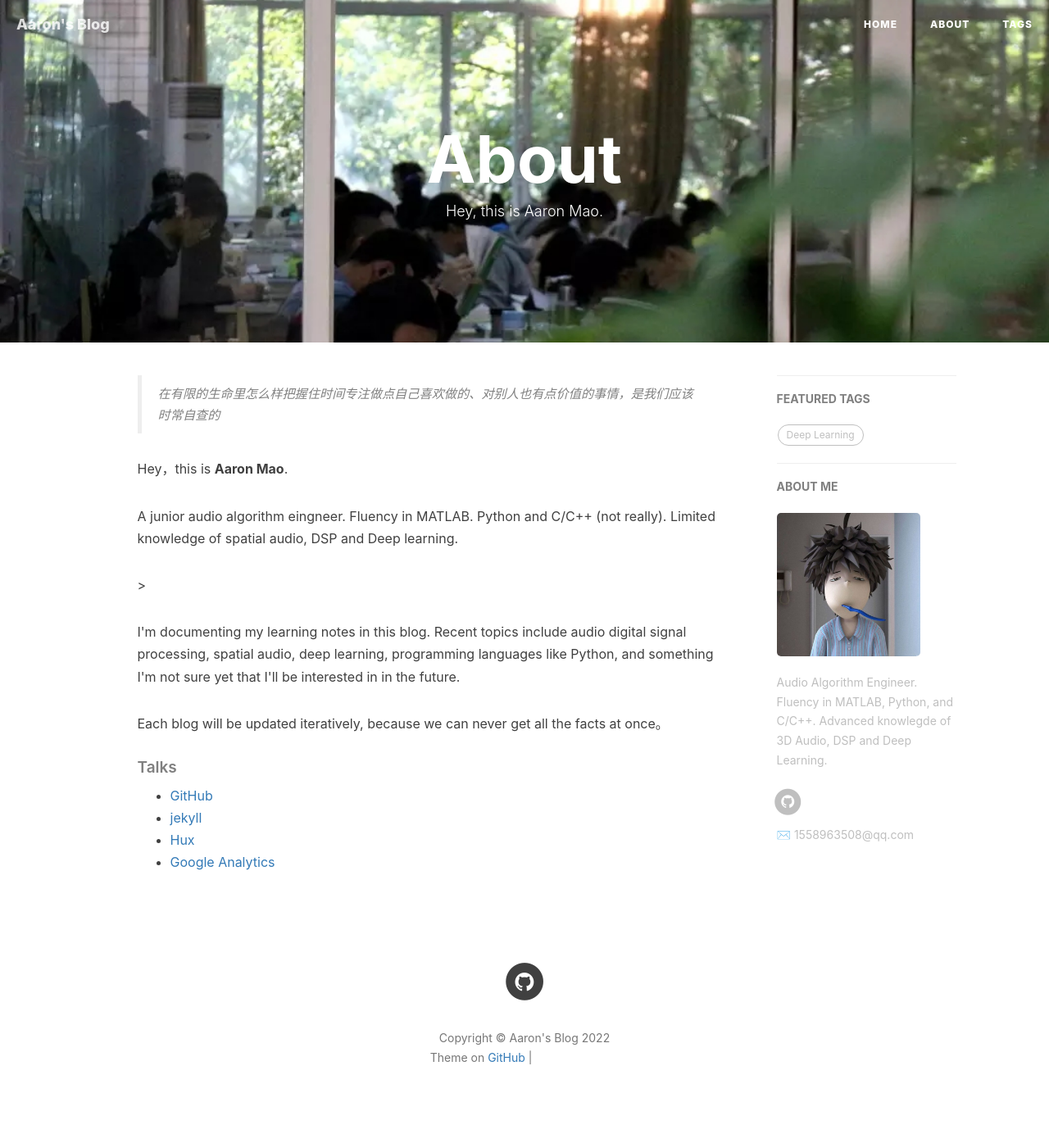
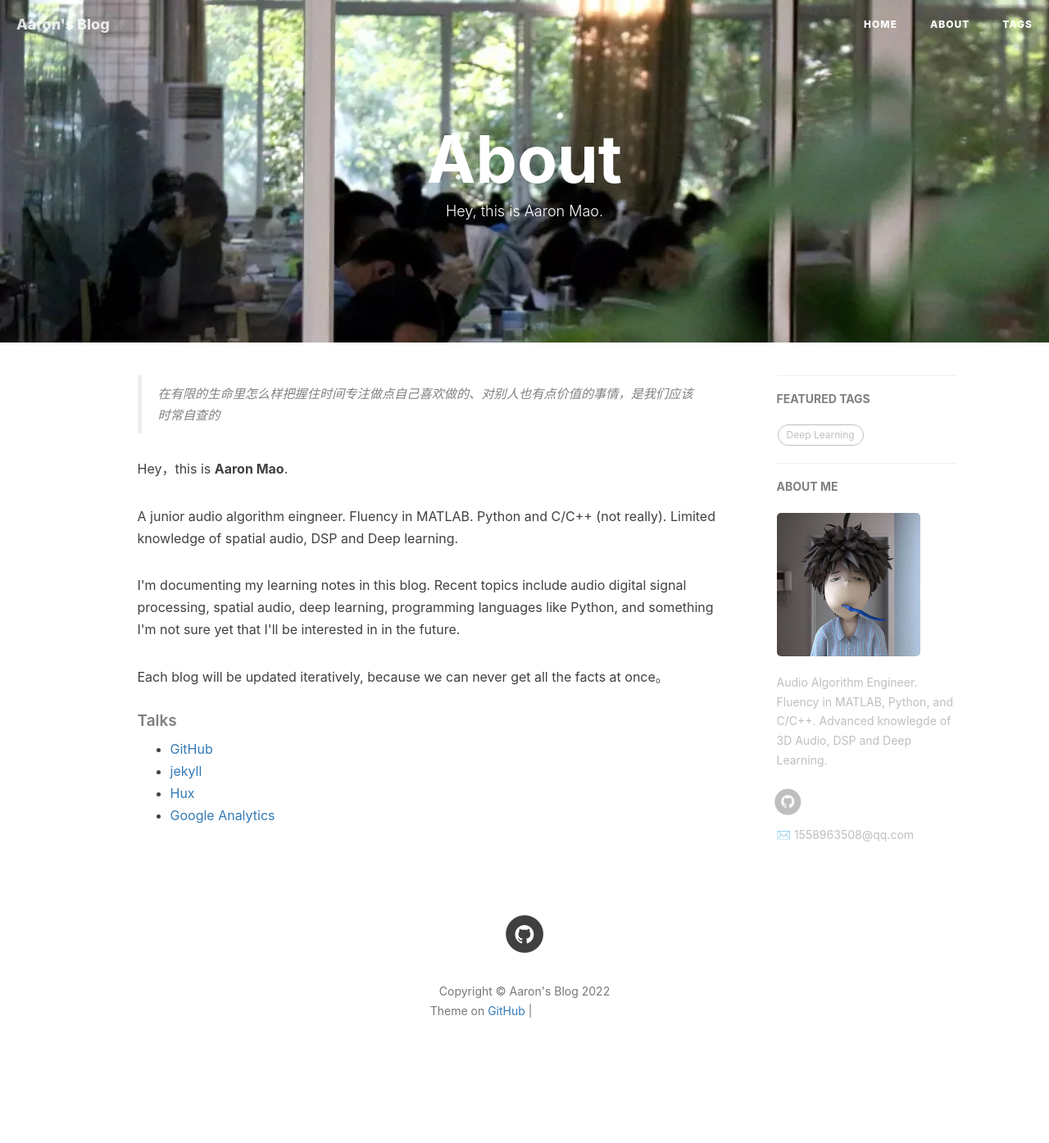
Before and after one commit to itsMao/itsMao.github.io, a Jekyll site: the page built from about.html, in a window 1280 px wide. Shown: the whole page at 82% size. Built offline with Jekyll 4.4.1, drawn with Linux system fonts in a browser that asks for light colours; nearby versions of some CDN libraries; comment, search, counter and statistics services are not loaded; after the commit the page ends 1338 px from its top, so only the background shows below that; grey boxes are pictures that could not be loaded.

Commit message:
update about

```diff
--- a/about.html
+++ b/about.html
@@ -19,7 +19,9 @@ header-img: "img/laotu.jpg"
 
     <p>Hey，this is <strong>Aaron Mao</strong>.</p>
 
-    <p>A junior audio algorithm eingneer. Fluency in MATLAB. Python and C/C++ (not really). Limited knowledge of spatial audio, DSP and Deep learning. </p>>
+    <p>
+        A junior audio algorithm eingneer. Fluency in MATLAB. Python and C/C++ (not really). Limited knowledge of spatial audio, DSP and Deep learning.
+    </p>
     <p>
     I'm documenting my learning notes in this blog. Recent topics include audio digital signal processing, spatial audio, deep learning,
     programming languages like Python, and something I'm not sure yet that I'll be interested in in the future.
```
